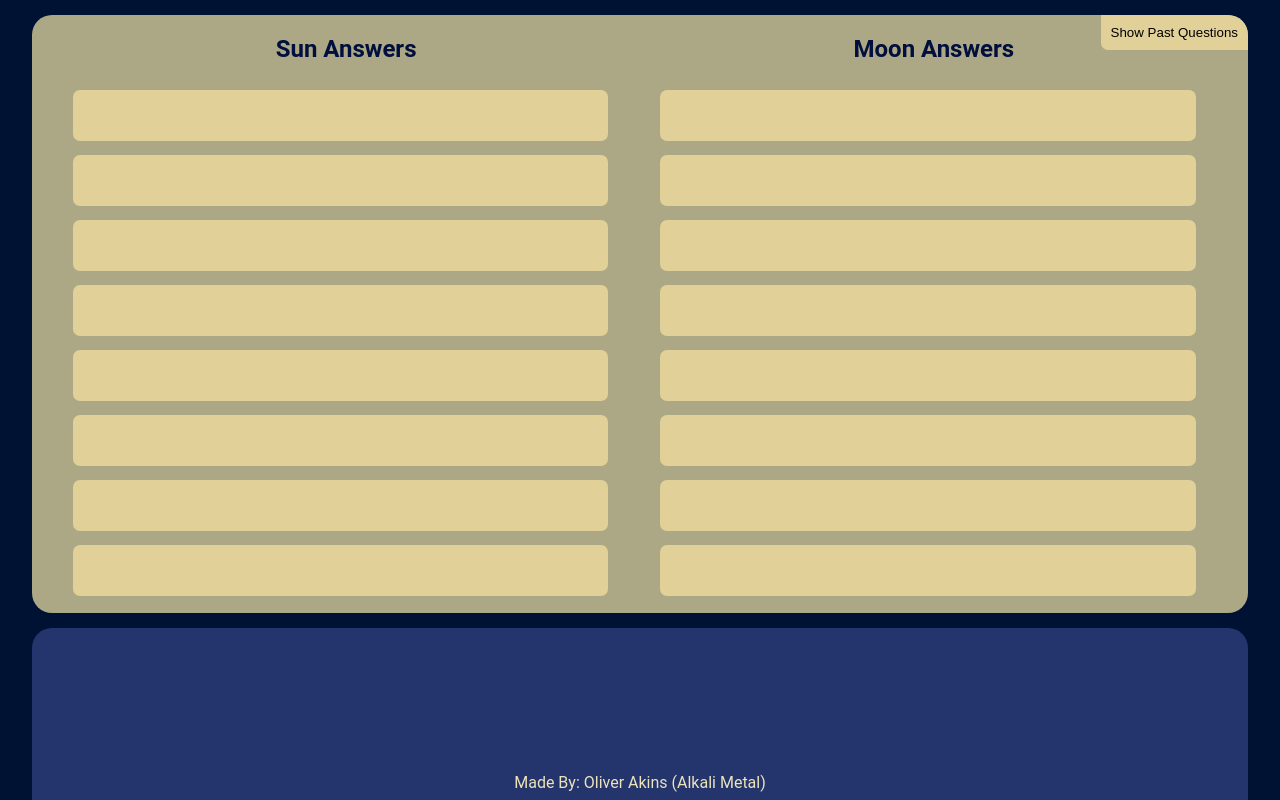
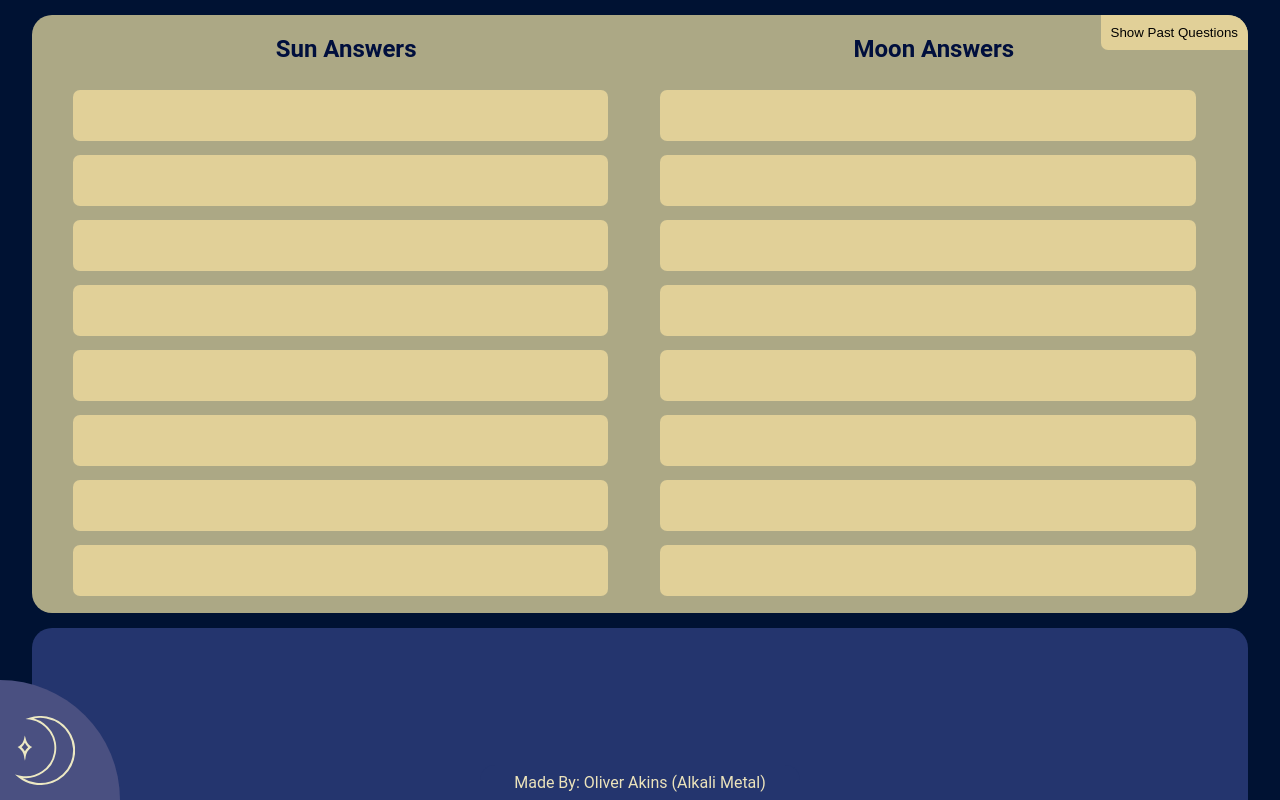
Before and after one commit to Oliver-Akins/Phantom-Ink-Online, a Vue app in the folder web/: page / in a window 1280 px wide. Built offline with nearby package versions, Linux system fonts and the light colour scheme.

Commit message:
Create team reminder component

```diff
--- a/web/src/components/TeamReminder.vue
+++ b/web/src/components/TeamReminder.vue
@@ -1,17 +1,58 @@
 <template>
-	<div></div>
+	<div id="TeamReminder">
+		<img
+			:class="`team_${teamNumber}`"
+			:src="`/assets/${teamIcon}`"
+			:alt="`${teamName} Team Icon`"
+		>
+	</div>
 </template>
 
 <script>
 export default {
 	name: `TeamReminder`,
 	components: {},
-	computed: {},
+	computed: {
+		teamNumber() {
+			return this.$store.state.team;
+		},
+		teamName() {
+			return this.$store.state[`team_${this.teamNumber}`].name;
+		},
+		teamIcon() {
+			return this.$store.state[`team_${this.teamNumber}`].icon;
+		},
+	},
 	methods: {},
 }
 </script>
 
-<style>
+<style scoped>
 @import "../css/theme.css";
 @import "../css/style.css";
+
+#TeamReminder {
+	background-color: var(--background3);
+	border-radius: 0 100% 0 0;
+	height: var(--size);
+	width: var(--size);
+	position: fixed;
+	--size: 120px;
+	bottom: 0;
+	left: 0;
+}
+
+img.team_1 {
+	width: calc(var(--size) / 1.5);
+	position: absolute;
+	bottom: 7px;
+	left: 7px;;
+}
+
+img.team_2 {
+	width: calc(var(--size) / 2);
+	bottom: calc(var(--size) / 8);
+	left: calc(var(--size) / 8);
+	position: absolute;
+}
 </style>
```
